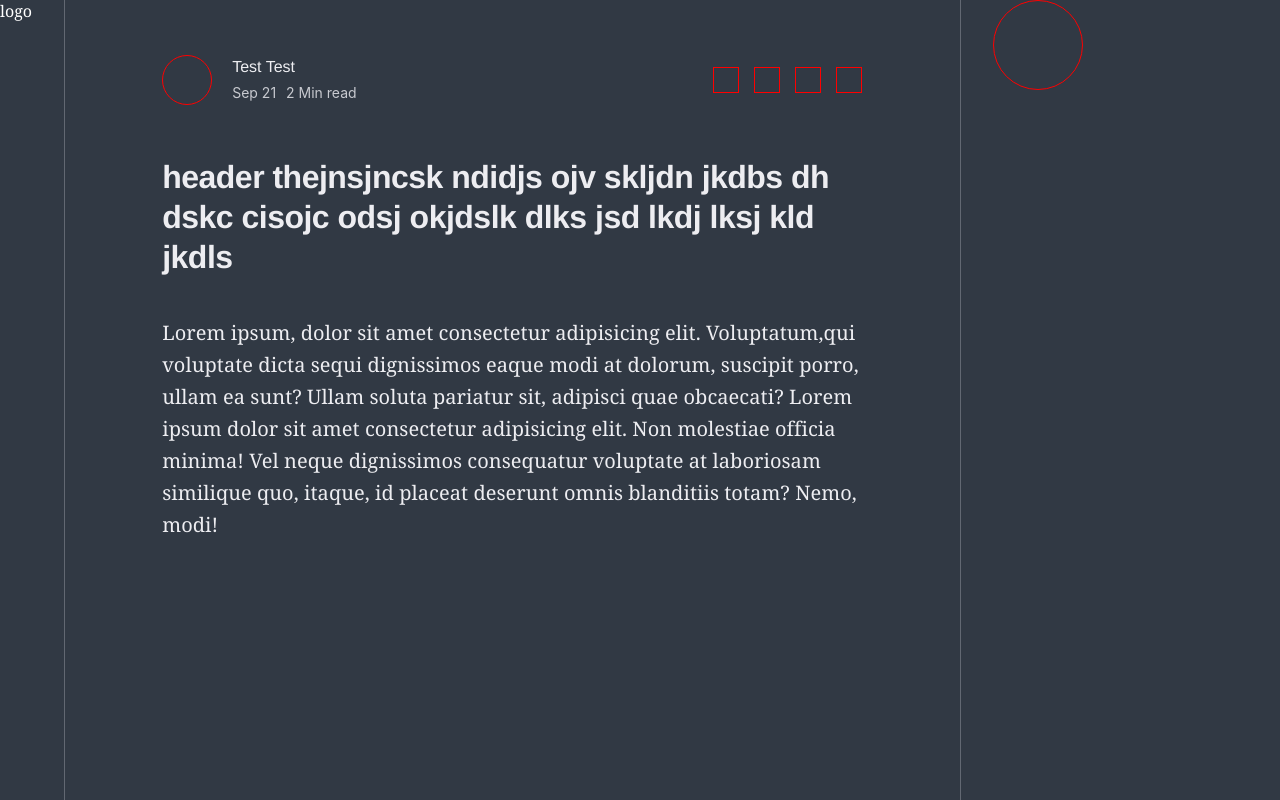
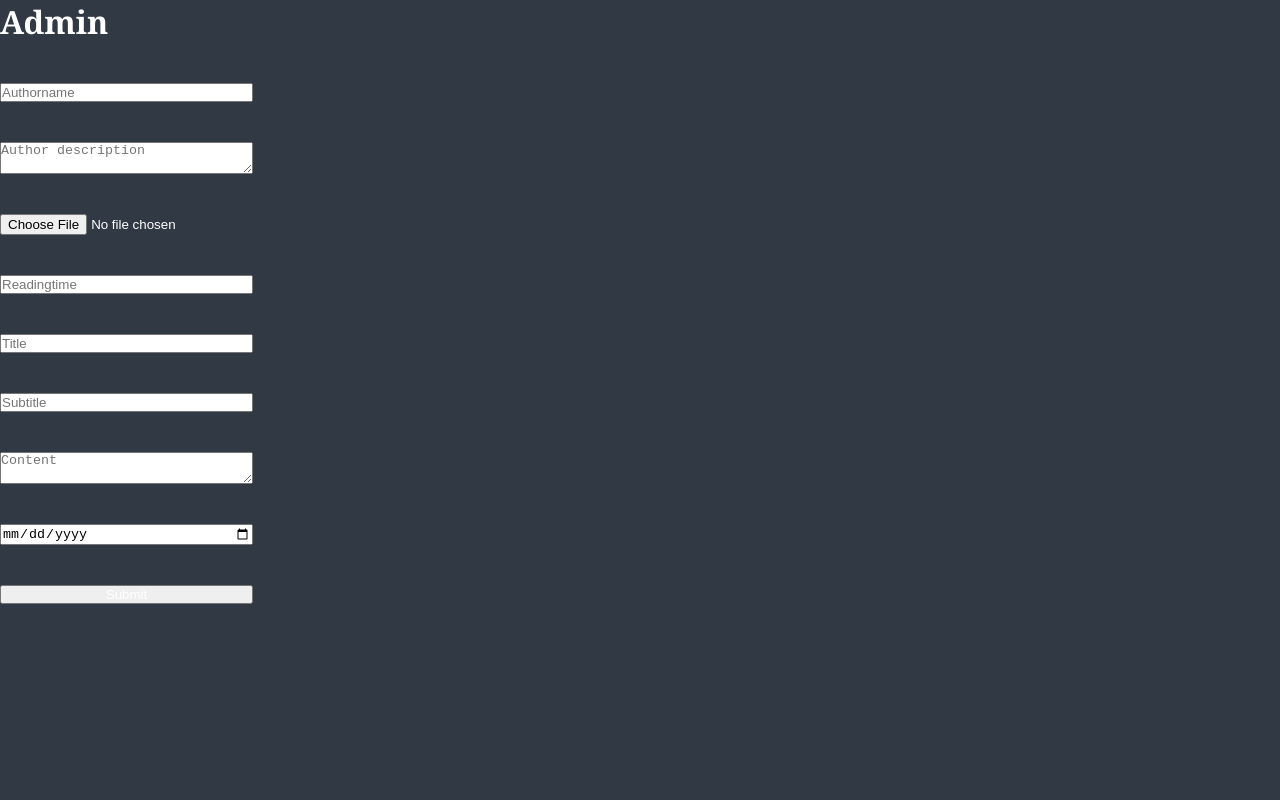
Before and after one commit to 21-minutes/template, a React (Vite) app: page / in a window 1280 px wide. Built offline with nearby package versions, Linux system fonts and the light colour scheme; no server answers.

Commit message:
admin panel at work

```diff
--- a/src/App.jsx
+++ b/src/App.jsx
@@ -2,13 +2,15 @@ import "./App.scss";
 import SidebarLeft from "./Sections/Sidebar/Sidebar";
 import Content from "./Sections/Content/Content";
 import ProfileSection from "./Sections/ProfileSection/ProfileSection";
+import Admin from "./Sections/Admin/Admin";
 
 function App() {
   return (
     <div className="app-container">
-      <SidebarLeft />
+      <Admin></Admin>
+      {/* <SidebarLeft />
       <Content />
-      <ProfileSection />
+      <ProfileSection /> */}
     </div>
   );
 }
--- a/src/Sections/Admin/Admin.jsx
+++ b/src/Sections/Admin/Admin.jsx
@@ -1,9 +1,25 @@
-import "./Admin.css";
+import "./Admin.scss";
 
 function Admin() {
+  function sendIt() {
+    console.log("send it");
+  }
   return (
     <div className="admin-container">
       <h1>Admin</h1>
+      <input type="text" placeholder="Authorname" className="test" />
+      <textarea type="text" placeholder="Author description" className="test" />
+      <input type="file" placeholder="Avatar" />
+
+      <input type="number" placeholder="Readingtime" className="test" />
+      <input type="text" placeholder="Title" className="test" />
+      <input type="text" placeholder="Subtitle" className="test" />
+      <textarea type="text" placeholder="Content" className="test" />
+      <input type="Date" placeholder="Date" className="test" />
+      <button onClick={sendIt} type="submit">
+        Submit
+      </button>
     </div>
   );
 }
+export default Admin;
--- a/src/Sections/Admin/Admin.scss
+++ b/src/Sections/Admin/Admin.scss
@@ -0,0 +1,9 @@
+.admin-container {
+  display: flex;
+  flex-direction: column;
+  gap: 40px;
+}
+
+.test {
+  color: #000000 !important;
+}
```
